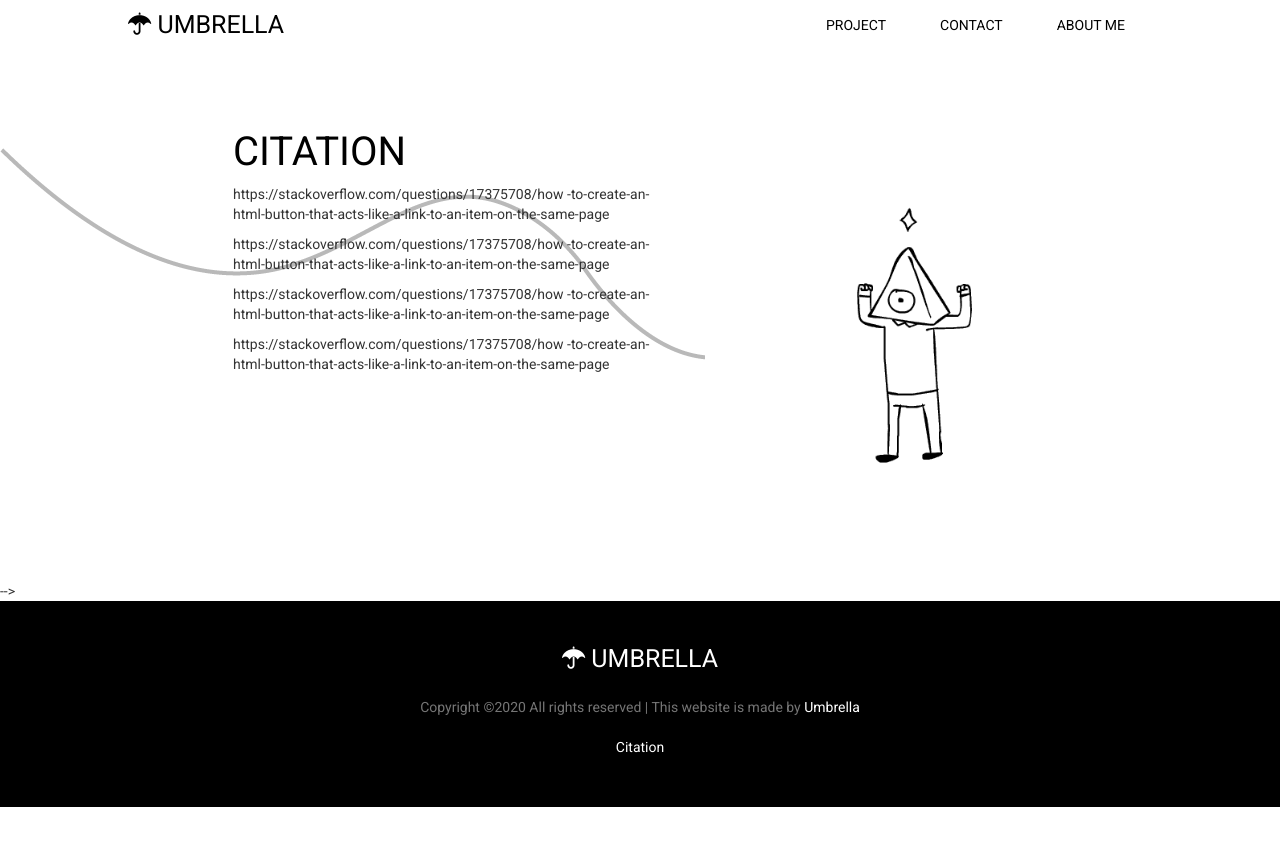
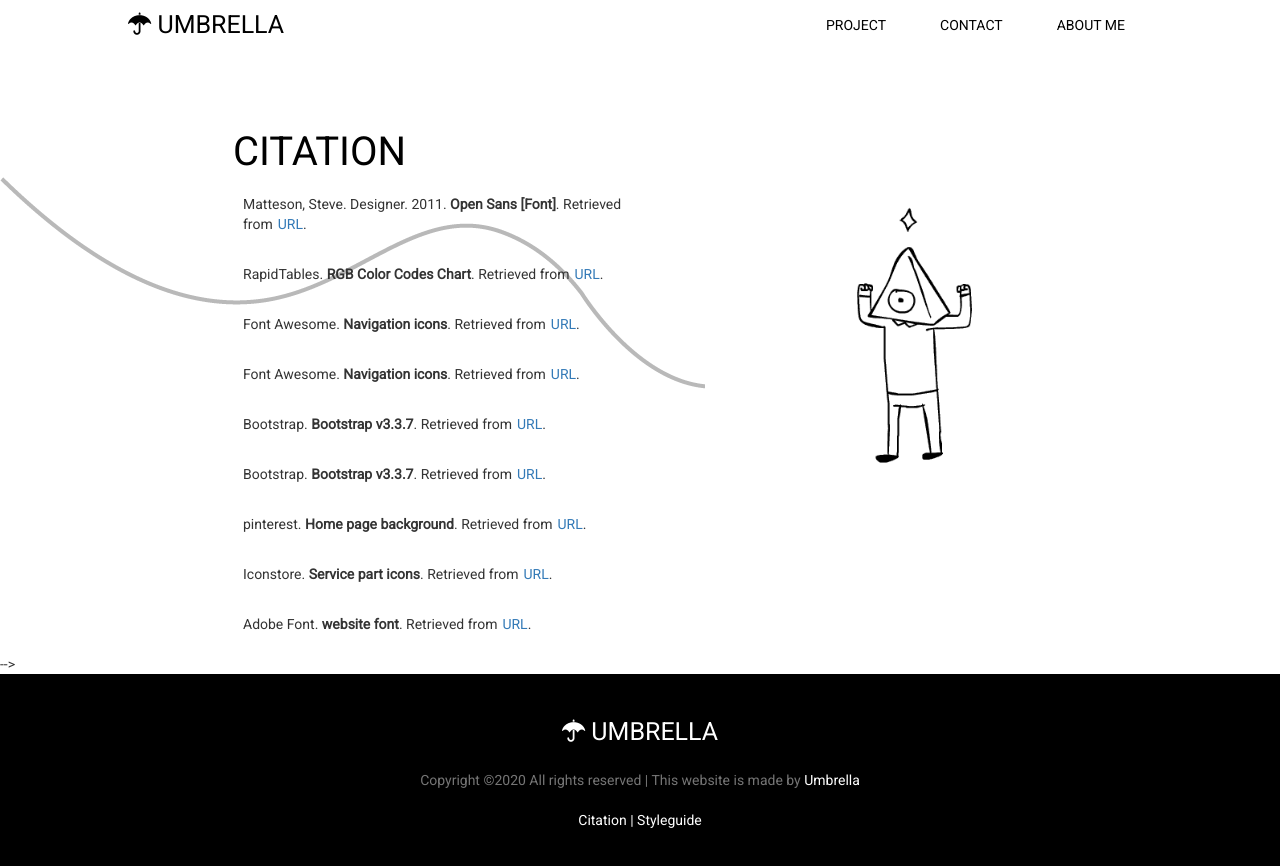
Before and after one commit to umbrella-afk/P03-Portfolio, a plain HTML site: page citation.html in a window 1280 px wide. Before the commit the page ends 807 px from the top, so only its background shows below. Drawn offline with nearby package versions, Linux system fonts and the light colour scheme.

Commit message:
Add citation and add citation style

```diff
--- a/citation.html
+++ b/citation.html
@@ -50,22 +50,40 @@
 
     <main class="site-main" id="aboutMe">
       <!-- //////////////first banner -->
-      <section class="site-banner">
+      <section class="site-banner citation">
         <div class="container">
           <div class="row">
             <div class="col-lg-6 col-md-12 site-title">
               <h2 class="text-uppercase">citation</h2>
-              <p>https://stackoverflow.com/questions/17375708/how
-                -to-create-an-html-button-that-acts-like-a-link-to-an-item-on-the-same-page</p>
+              <p>Matteson, Steve. Designer. 2011. <strong>Open Sans [Font]</strong>.
+            Retrieved from<a href="https://www.google.com/fonts#QuickUsePlace:quickUse/Family:Open+Sans">URL</a>.</p>
 
-                <p>https://stackoverflow.com/questions/17375708/how
-                  -to-create-an-html-button-that-acts-like-a-link-to-an-item-on-the-same-page</p>
+            <p>RapidTables. <strong>RGB Color Codes Chart</strong>.
+              Retrieved from<a href="https://www.rapidtables.com/web/color/RGB_Color.html">URL</a>. </p>
 
-                  <p>https://stackoverflow.com/questions/17375708/how
-                    -to-create-an-html-button-that-acts-like-a-link-to-an-item-on-the-same-page</p>
+              <p>Font Awesome. <strong>Navigation icons</strong>.
+                Retrieved from<a href="https://fontawesome.com/v4.7.0/icons/">URL</a>. </p>
 
-                    <p>https://stackoverflow.com/questions/17375708/how
-                      -to-create-an-html-button-that-acts-like-a-link-to-an-item-on-the-same-page</p>
+              <p>Font Awesome. <strong>Navigation icons</strong>.
+                  Retrieved from<a href="https://fontawesome.com/v4.7.0/icons/">URL</a>. </p>
+
+              <p>Bootstrap. <strong>Bootstrap v3.3.7</strong>.
+                  Retrieved from<a href="https://getbootstrap.com/docs/3.3/">URL</a>. </p>
+
+              <p>Bootstrap. <strong>Bootstrap v3.3.7</strong>.
+                    Retrieved from<a href="https://getbootstrap.com/docs/3.3/">URL</a>. </p>
+
+              <p>pinterest. <strong>Home page background</strong>.
+                    Retrieved from<a href="https://www.pinterest.ca/">URL</a>. </p>
+
+              <p>Iconstore. <strong>Service part icons</strong>.
+                          Retrieved from<a href="https://iconstore.co">URL</a>. </p>
+
+
+
+              <p>Adobe Font. <strong>website font</strong>.
+                          Retrieved from<a href="  https://fonts.adobe.com/fonts/roboto">URL</a>. </p>
+
             </div>
 
             <div class="col-lg-6 col-md-12 banner-image">
@@ -113,6 +131,7 @@
           <div class="copyright text-center">
             <p>
               <a href="citation.html"><span>Citation</span></a>
+              <a href="styleguide.html"><span>| Styleguide</span></a>
 
 
 
--- a/scss/_landing.scss
+++ b/scss/_landing.scss
@@ -45,11 +45,11 @@
 .P2_landing{
   height: 100vh;
   width: 100vw;
-  background: url('../img/game4.png') no-repeat center center fixed;
+  background: url('../img/game7.jpg') no-repeat center center fixed;
   background-size: cover;
   display: table;
   position: relative;
-  color: black;
+  color: white;
   margin-bottom: 15rem;
 }
 
@@ -59,7 +59,7 @@
   vertical-align: middle;
 
   h1{
-    color: black;
+    color: white;
     font-size: 6rem;
     text-transform: uppercase;
     // background: rgba(0,0,0,0.2);
@@ -69,10 +69,10 @@
   }
 
   h2{
-    color: black;
+    color: white;
     font-size: 2rem;
     text-transform: uppercase;
-    padding-left: 12rem;
+    padding-left: 30rem;
 
   }
 }
--- /dev/null
+++ b/scss/citation.scss
@@ -0,0 +1,15 @@
+.site-main .citation{
+  p{
+    padding: 1rem;
+
+  }
+
+  a{
+    padding-left: 5px;
+  }
+
+  a:hover{
+    color:grey;
+    text-decoration: none;
+  }
+}
--- a/scss/main.scss
+++ b/scss/main.scss
@@ -10,6 +10,8 @@
 @import 'scrollBanner';
 @import 'footer';
 @import 'service';
+@import 'citation';
+@import 'styleguide';
 
 
 *, *::before, *::after {
```
Also changed, not shown: index.html (+5 -9 lines), project01.html (+1 -0 lines), project02.html (+2 -1 lines), css/main.css, css/stuleguide.css (added), css/styleguide.css (added), scss/styleguide.scss (added).
